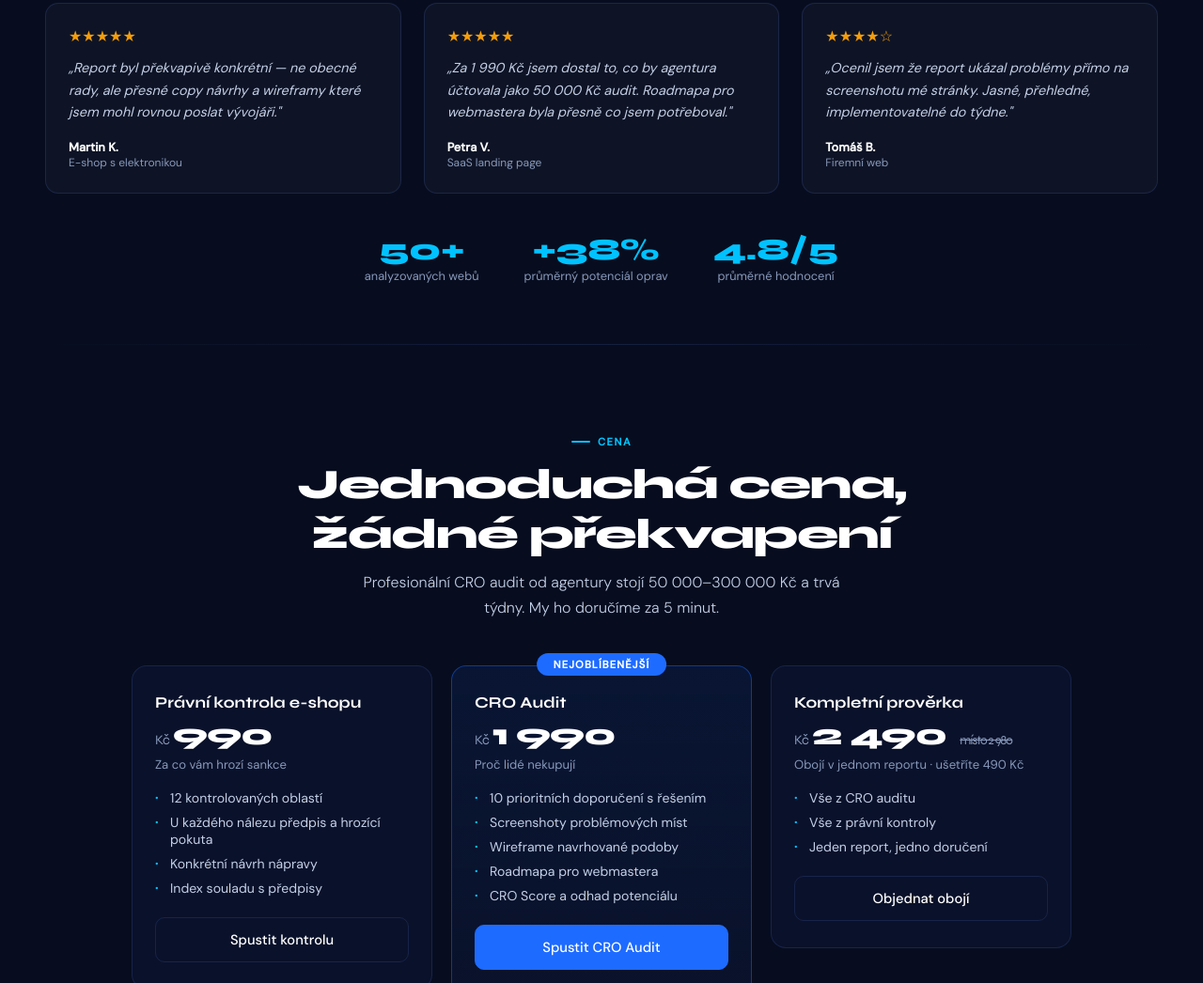
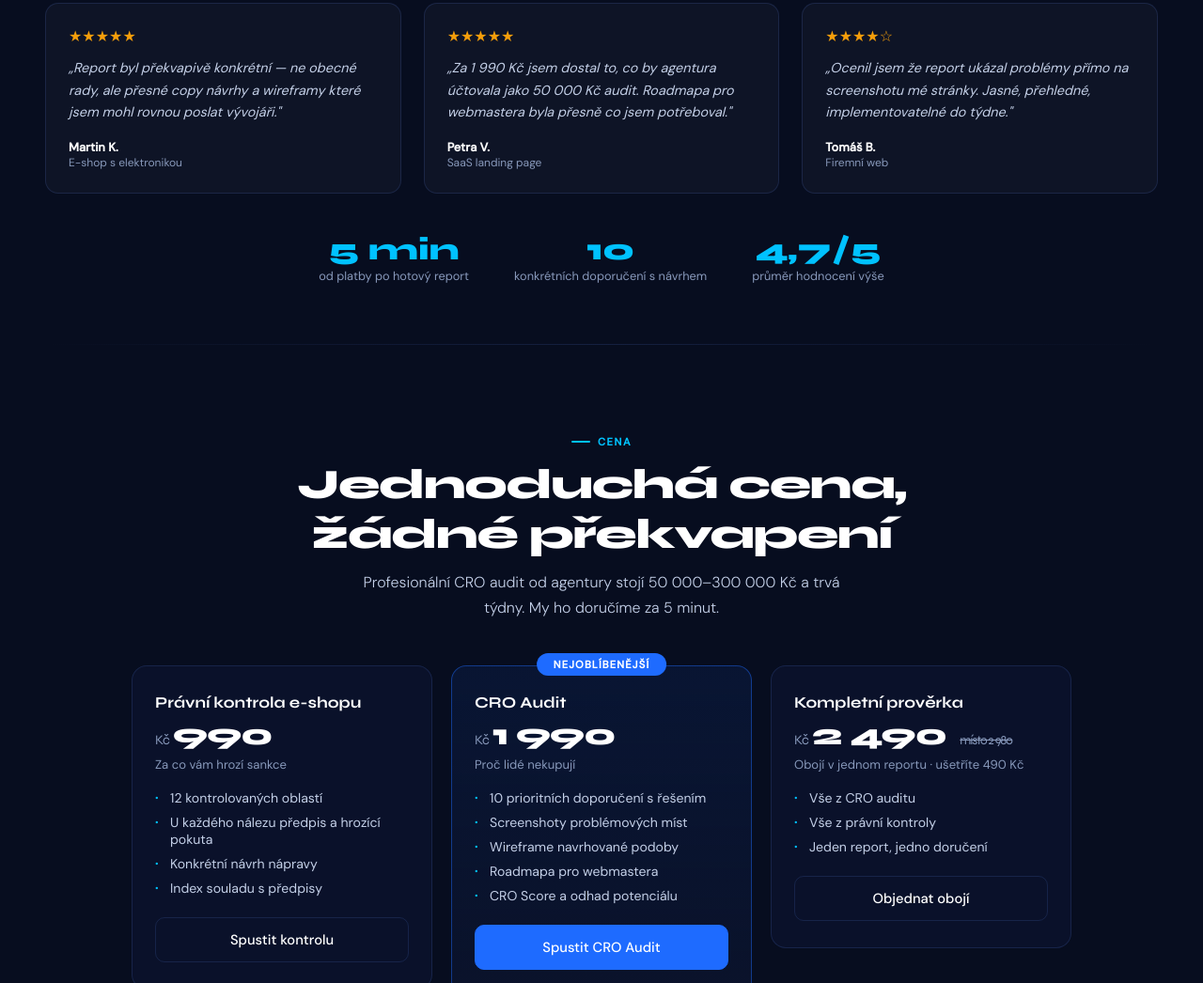
Before and after one commit to ktech-inv/cro-audit-landing, a plain HTML site: page index.html in a window 1280 px wide. Shown: the part 3190-4236 px from the top of the page at 94% size. Drawn offline with Linux system fonts and the light colour scheme.

Commit message:
Socialni dukaz: overitelna cisla misto 50+ webu, +38 % a 4.8/5
Co-Authored-By: Claude Opus 5.5 <noreply@anthropic.com>

```diff
--- a/index.html
+++ b/index.html
@@ -1414,16 +1414,16 @@ footer {
     </div>
     <div style="display:flex;justify-content:center;gap:3rem;flex-wrap:wrap;">
       <div style="text-align:center;">
-        <div style="font-family:'Syne',sans-serif;font-size:2rem;font-weight:800;color:var(--cyan);">50+</div>
-        <div style="font-size:.8rem;color:var(--gray);">analyzovaných webů</div>
+        <div style="font-family:'Syne',sans-serif;font-size:2rem;font-weight:800;color:var(--cyan);">5 min</div>
+        <div style="font-size:.8rem;color:var(--gray);">od platby po hotový report</div>
       </div>
       <div style="text-align:center;">
-        <div style="font-family:'Syne',sans-serif;font-size:2rem;font-weight:800;color:var(--cyan);">+38%</div>
-        <div style="font-size:.8rem;color:var(--gray);">průměrný potenciál oprav</div>
+        <div style="font-family:'Syne',sans-serif;font-size:2rem;font-weight:800;color:var(--cyan);">10</div>
+        <div style="font-size:.8rem;color:var(--gray);">konkrétních doporučení s návrhem</div>
       </div>
       <div style="text-align:center;">
-        <div style="font-family:'Syne',sans-serif;font-size:2rem;font-weight:800;color:var(--cyan);">4.8/5</div>
-        <div style="font-size:.8rem;color:var(--gray);">průměrné hodnocení</div>
+        <div style="font-family:'Syne',sans-serif;font-size:2rem;font-weight:800;color:var(--cyan);">4,7/5</div>
+        <div style="font-size:.8rem;color:var(--gray);">průměr hodnocení výše</div>
       </div>
     </div>
   </div>
```
Also changed, not shown: index2.html (+6 -6 lines).
